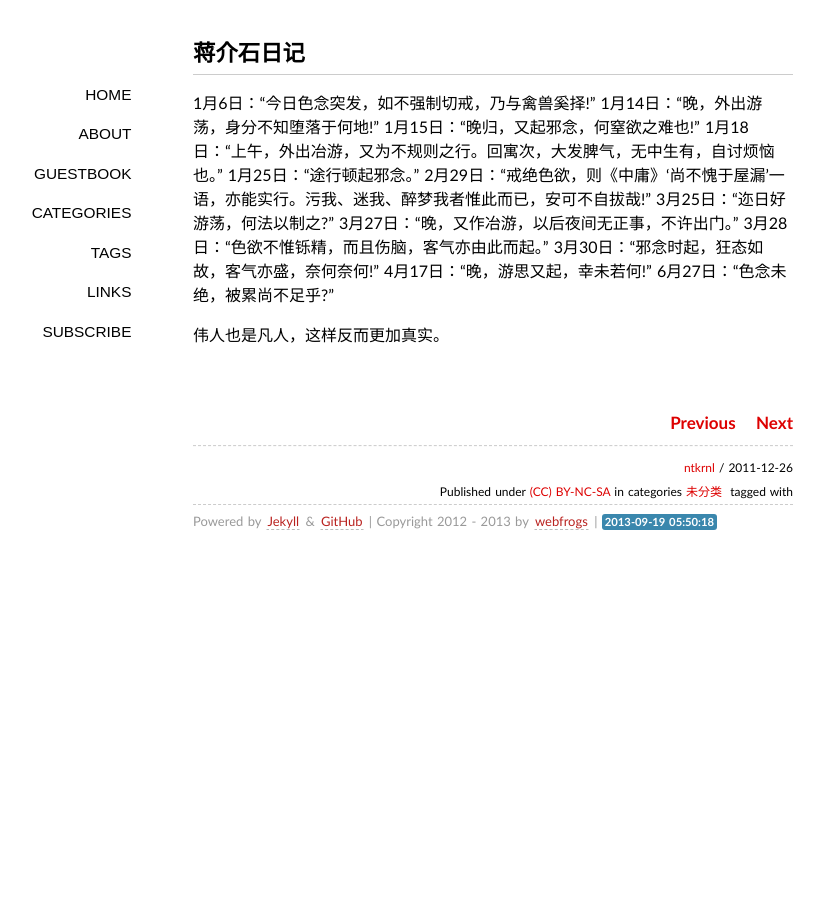
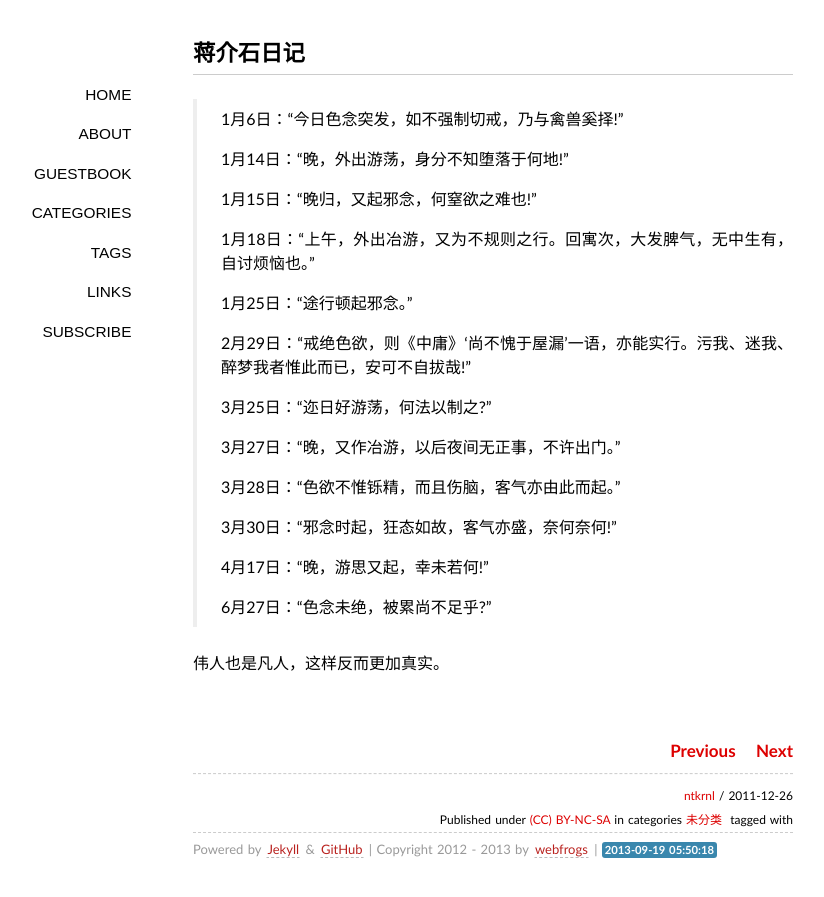
Before and after one commit to ntkrnl/ntkrnl.github.io, a Jekyll site: the page built from _posts/2011-12-26-chiang-kai-sheks-diary.markdown, in a window 1280 px wide. Shown: the top 897 px of the page, without its empty margins (147-971 px from the left). Built offline with Jekyll 4.4.1, drawn with Linux system fonts in a browser that asks for light colours; some web fonts are replaced; Markdown is read by kramdown in place of the engine named in the settings; comment, search, counter and statistics services are not loaded.

```diff
--- a/_posts/2011-12-26-chiang-kai-sheks-diary.markdown
+++ b/_posts/2011-12-26-chiang-kai-sheks-diary.markdown
@@ -10,17 +10,28 @@ categories:
 - 未分类
 ---
 
-1月6日：“今日色念突发，如不强制切戒，乃与禽兽奚择!”
-1月14日：“晚，外出游荡，身分不知堕落于何地!”
-1月15日：“晚归，又起邪念，何窒欲之难也!”
-1月18日：“上午，外出冶游，又为不规则之行。回寓次，大发脾气，无中生有，自讨烦恼也。”
-1月25日：“途行顿起邪念。”
-2月29日：“戒绝色欲，则《中庸》‘尚不愧于屋漏’一语，亦能实行。污我、迷我、醉梦我者惟此而已，安可不自拔哉!”
-3月25日：“迩日好游荡，何法以制之?”
-3月27日：“晚，又作冶游，以后夜间无正事，不许出门。”
-3月28日：“色欲不惟铄精，而且伤脑，客气亦由此而起。”
-3月30日：“邪念时起，狂态如故，客气亦盛，奈何奈何!”
-4月17日：“晚，游思又起，幸未若何!”
-6月27日：“色念未绝，被累尚不足乎?”
+> 1月6日：“今日色念突发，如不强制切戒，乃与禽兽奚择!”
+>
+> 1月14日：“晚，外出游荡，身分不知堕落于何地!”
+>
+> 1月15日：“晚归，又起邪念，何窒欲之难也!”
+>
+> 1月18日：“上午，外出冶游，又为不规则之行。回寓次，大发脾气，无中生有，自讨烦恼也。”
+>
+> 1月25日：“途行顿起邪念。”
+>
+> 2月29日：“戒绝色欲，则《中庸》‘尚不愧于屋漏’一语，亦能实行。污我、迷我、醉梦我者惟此而已，安可不自拔哉!”
+>
+> 3月25日：“迩日好游荡，何法以制之?”
+>
+> 3月27日：“晚，又作冶游，以后夜间无正事，不许出门。”
+>
+> 3月28日：“色欲不惟铄精，而且伤脑，客气亦由此而起。”
+>
+> 3月30日：“邪念时起，狂态如故，客气亦盛，奈何奈何!”
+>
+> 4月17日：“晚，游思又起，幸未若何!”
+>
+> 6月27日：“色念未绝，被累尚不足乎?”
 
 伟人也是凡人，这样反而更加真实。
```
